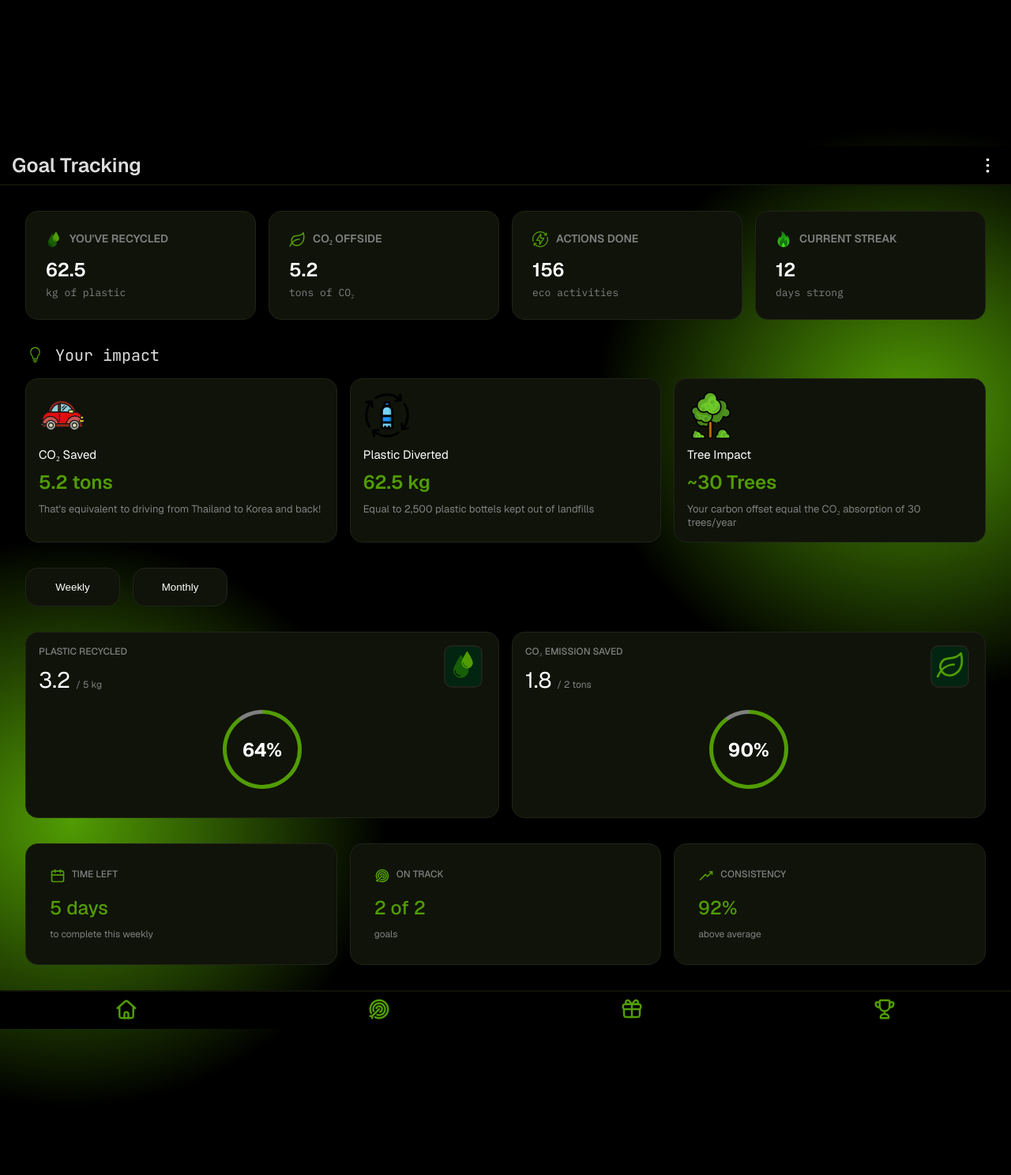
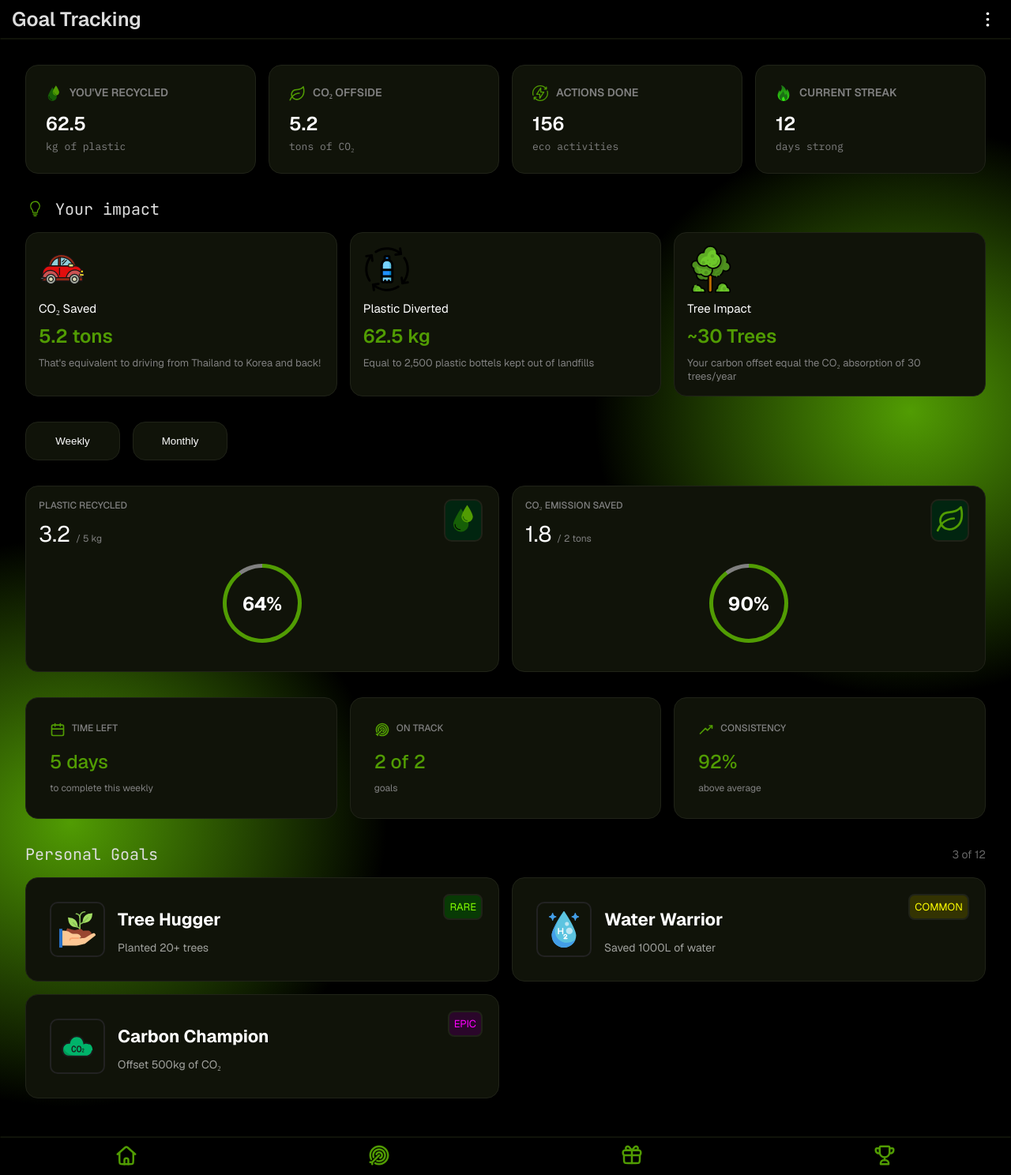
Before and after one commit to ian-hon/apu-s4-rwdd, a PHP site: page /goals.html in a window 1280 px wide. Shown: the whole page at 79% size. Run offline with PHP 8.4, Linux system fonts and the light colour scheme.

Commit message:
personalGoals section added to goalPage

```diff
--- a/goals.html
+++ b/goals.html
@@ -23,30 +23,30 @@
         </div>
 
         <div id="elements">
-            <!-- Achievement -->
-            <div id="achievement">
-                <div class="achm">
+            <!-- Statistic -->
+            <div id="statistic">
+                <div class="ststc">
                     <img src="/assets/ivp/water-drops-svgrepo-com (1).svg">
                     <p class="p1">YOU'VE RECYCLED</p>
                     <p class="p2">62.5</p>
                     <p class="p3">kg of plastic</p>
                 </div>
 
-                <div class="achm">
+                <div class="ststc">
                     <img src="/assets/ivp/leaf-svgrepo-com.svg">
                     <p class="p1">CO₂ OFFSIDE</p>
                     <p class="p2">5.2</p>
                     <p class="p3">tons of CO₂</p>
                 </div>
 
-                <div class="achm">
+                <div class="ststc">
                     <img src="/assets/ivp/bolt-thunder-svgrepo-com.svg">
                     <p class="p1">ACTIONS DONE</p>
                     <p class="p2">156</p>
                     <p class="p3">eco activities</p>
                 </div>
 
-                <div class="achm">
+                <div class="ststc">
                     <img src="/assets/ivp/fire-svgrepo-com (1).svg">
                     <p class="p1">CURRENT STREAK</p>
                     <p class="p2">12</p>
@@ -148,7 +148,45 @@
                     <p class="info-p3">above average</p>
                 </div>
             </div>
+
+            <!-- Achievement -->
+            <div id="personalGoal">
+                <div id="pg-header">
+                    <h4>Personal Goals</h4>
+                    <div id="pg-counter">3 of 12</div>
+                </div>
+
+                <div class="personalGoals">
+                    <div class="pg">
+                        <img src="/assets/ivp/sprout-tree-svgrepo-com.svg" alt="">
+                        <div id="pg-text">
+                            <p class="pg-p1">Tree Hugger</p>
+                            <p class="pg-p2">Planted 20+ trees</p>
+                        </div>
+                        <p class="pg-p3 green">RARE</p>
+                    </div>
+
+                    <div class="pg">
+                        <img src="/assets/ivp/h2o-svgrepo-com.svg" alt="">
+                        <div id="pg-text">
+                            <p class="pg-p1">Water Warrior</p>
+                            <p class="pg-p2">Saved 1000L of water</p>
+                        </div>
+                        <p class="pg-p3 yellow">COMMON</p>
+                    </div>
+
+                    <div class="pg">
+                        <img src="/assets/ivp/carbon-dioxide-concentration-svgrepo-com.svg" alt="">
+                        <div id="pg-text">
+                            <p class="pg-p1">Carbon Champion</p>
+                            <p class="pg-p2">Offset 500kg of CO₂</p>
+                        </div>
+                        <p class="pg-p3 purple">EPIC</p>
+                    </div>
+                </div>
+            </div>
         </div>
+
         <!-- Bottom Navbar -->
         <div id="bottom-nav">
             <hr style="color: #101309;">
--- a/styles/goals.css
+++ b/styles/goals.css
@@ -81,8 +81,8 @@ body {
     scrollbar-width: none;
 }
 
-/* Achievement */
-#achievement {
+/* Statistic */
+#statistic {
     display: grid;
     position: relative;
     grid-template-columns: 1fr 1fr;
@@ -96,7 +96,7 @@ body {
     }
 }
 
-.achm {
+.ststc {
     display: block;
     padding: 25px;
 
@@ -105,7 +105,7 @@ body {
     background: #101309;
 }
 
-.achm .p1 {
+.ststc .p1 {
     font-size: 14px;
     color: grey;
     font-weight: 600;
@@ -113,13 +113,13 @@ body {
     margin-left: 30px;
 }
 
-.achm .p2 {
+.ststc .p2 {
     font-size: 24px;
     font-weight: 600;
     margin: 15px 0px 5px 0px;
 }
 
-.achm .p3 {
+.ststc .p3 {
     font-family: IBM Plex Mono;
     font-size: 13px;
     font-weight: 400;
@@ -137,7 +137,7 @@ body {
         }
     }
 
-    #achievement {
+    #statistic {
         display: grid;
         grid-template-columns: 1fr 1fr 1fr 1fr;
         /* grid-template-rows: auto; */
@@ -422,6 +422,134 @@ body {
     }
 }
 
+/* Achievements */
+#personalGoal {
+    display: grid;
+    grid-template-columns: 1fr;
+    margin: 2em;
+    gap: 1em;
+}
+
+#pg-header {
+    display: flex;
+    justify-content: space-between;
+    align-items: center;
+
+    & h4 {
+        font-size: 16px;
+    }
+}
+
+#pg-counter {
+    font-size: 14px;
+    opacity: 0.4;
+}
+
+.personalGoals {
+    display: flex;
+    flex-direction: column;
+    gap: 1em;
+    margin-bottom: 1em;
+}
+
+.pg {
+    display: flex;
+    flex-direction: row;
+    align-items: center;
+    position: relative;
+    gap: 1em;
+
+    background: var(--background-secondary);
+    border-style: solid;
+    border-width: var(--border-width);
+    border-color: var(--border-color);
+    border-radius: var(--border-radius);
+    padding: var(--block-padding);
+
+    & img {
+        width: 60px;
+        height: auto;
+
+        border: 2px solid #222;
+        border-radius: 10px;
+
+        padding: 10px;
+    }
+
+    & .pg-p1 {
+        font-size: 18px;
+        font-weight: bold;
+        margin-top: 0.2em;
+        margin-bottom: 0.6em;
+    }
+
+    & .pg-p2 {
+        font-size: 13px;
+        opacity: 0.6;
+    }
+
+    & .pg-p3 {
+        position: absolute;
+        top: 18px;
+        right: 10px;
+
+        font-size: 11px;
+        padding: 5px;
+
+        background: rgba(3, 89, 3, 0.56);
+        border: 2px solid;
+        color: #84ff00;
+        border-color: var(--border-color);
+        border-radius: 8px;
+
+        &.yellow {
+            background: rgb(51, 51, 2);
+            color: rgb(255, 255, 0);
+        }
+
+        &.purple {
+            background: rgb(42, 6, 42);
+            color: rgb(255, 0, 255);
+        }
+    }
+}
+
+@media (min-width: 1024px) {
+    .personalGoals {
+        display: grid;
+        grid-template-columns: 1fr 1fr;
+    }
+
+    #pg-header h4 {
+        font-size: 20px;
+    }
+
+    .pg {
+        padding: 30px;
+
+        & img {
+            width: 70px;
+            height: auto;
+        }
+
+        & .pg-p1 {
+            font-size: 22px;
+        }
+
+        & .pg-p2 {
+            font-size: 14px;
+        }
+
+        & .pg-p3 {
+            top: 20px;
+            right: 20px;
+
+            font-size: 13px;
+            padding: 6px;
+        }
+    }
+}
+
 /* Bottom Navbar */
 #bottom-nav {
     background: black;
```
Also changed, not shown: assets/ivp/carbon-dioxide-concentration-svgrepo-com.svg (added), assets/ivp/h2o-svgrepo-com.svg (added), assets/ivp/medal-champion-award-winner-olympic-23-svgrepo-com.svg (added), assets/ivp/sprout-tree-svgrepo-com.svg (added).
